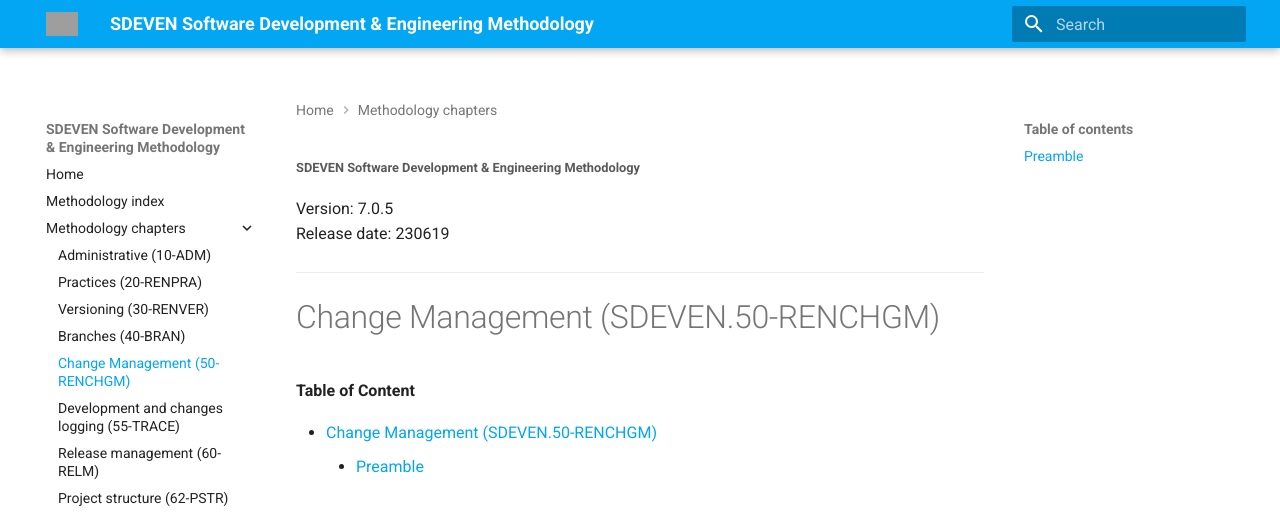
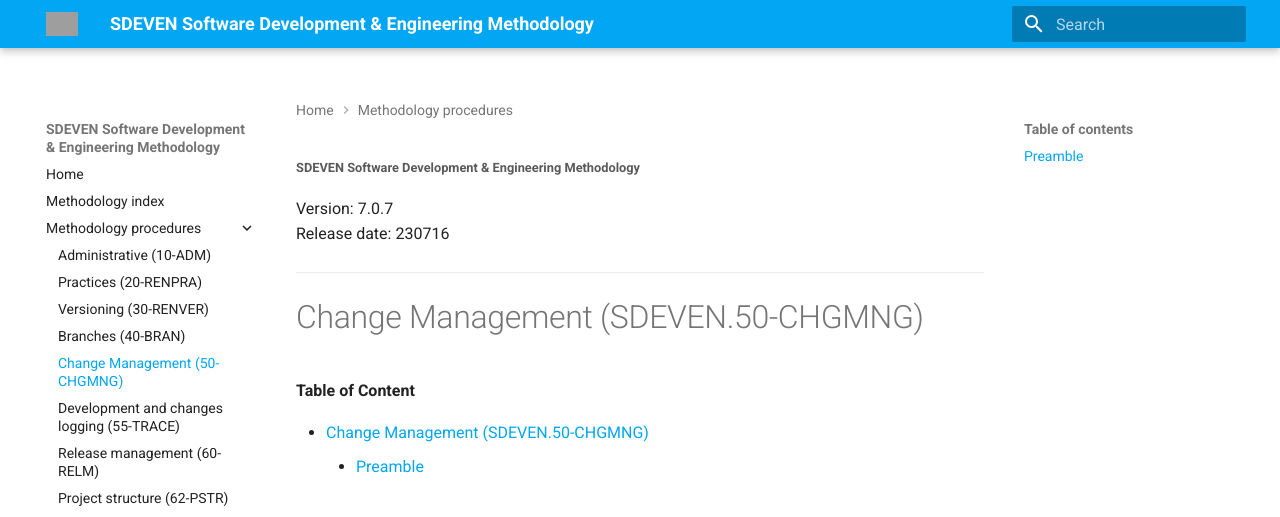
Before and after one commit to petre-renware/sdeven, an MkDocs documentation site: the page built from SDEVEN_content_docs/SDEVEN.50_CHGMNG.md, in a window 1280 px wide. Shown: the top 517 px of the page. Built offline with MkDocs 1.6.1 and Material for MkDocs 9.7.7, drawn with Linux system fonts in a browser that asks for light colours; grey boxes are pictures that could not be loaded.

Commit message:
closed 230716piu_d, ..._c, ..._b, ..._a

```diff
--- a/SDEVEN_content_docs/SDEVEN.50_RENCHGM.md
+++ b/SDEVEN_content_docs/SDEVEN.50_CHGMNG.md
@@ -1,11 +1,11 @@
 <small>**SDEVEN Software Development & Engineering Methodology**</small>
 
-Version: 7.0.5<br>
-Release date: 230619
+Version: 7.0.7<br>
+Release date: 230716
 
 ***
 
-# Change Management (SDEVEN.50-RENCHGM)
+# Change Management (SDEVEN.50-CHGMNG)
 
 **Table of Content**
 
--- a/mkdocs.yml
+++ b/mkdocs.yml
@@ -3,12 +3,12 @@ site_name: SDEVEN Software Development & Engineering Methodology
 nav:
     - Home: 'index.md'
     - Methodology index: 'SDEVEN.00_INDEX.md'
-    - Methodology chapters:
+    - Methodology procedures:
         - Administrative (10-ADM): 'SDEVEN.10_ADM.md'
         - Practices (20-RENPRA): 'SDEVEN.20_RENPRA.md'
         - Versioning (30-RENVER): SDEVEN.30_RENVER.md
         - Branches (40-BRAN): 'SDEVEN.40_BRAN.md'
-        - Change Management (50-RENCHGM): 'SDEVEN.50_RENCHGM.md'
+        - Change Management (50-CHGMNG): 'SDEVEN.50_CHGMNG.md'
         - Development and changes logging (55-TRACE): 'SDEVEN.55_TRACE.md'
         - Release management (60-RELM): 'SDEVEN.60_RELM.md'
         - Project structure (62-PSTR): 'SDEVEN.62_PSTR.md'
@@ -27,7 +27,7 @@ nav:
         - Appendix (Q) FAQ. Frequently Asked Questions (FAQ): 'Appendix_Q_faq.md'
     - About SDEVEN: 'About_SDEVEN.md'
     - License: 'LICENSE.md' #NOTE - remain ? or drop from here (is in documenation...)
-    - RENware Software Systems: 'http://renware.eu'
+    - Copyright (C) RENware Software Systems: 'http://renware.eu'
 
 
 
```
Also changed, not shown: CHANGELOG.md (+6 -3 lines), ROADMAP.md (added, +55 -0 lines), SDEVEN_content_docs/SDEVEN.00_INDEX.md (+1 -1 lines), SDEVEN_content_docs/index.md (+2 -1 lines), SDEVEN_content_docs/pictures/SDEVEN_logo.svg, 1 other file.
